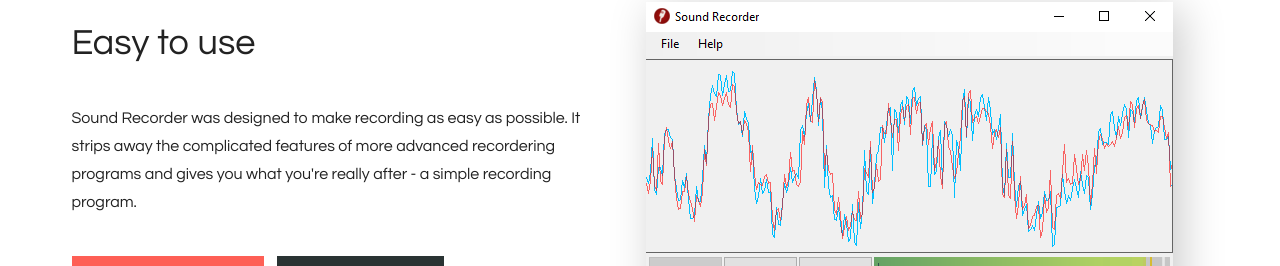
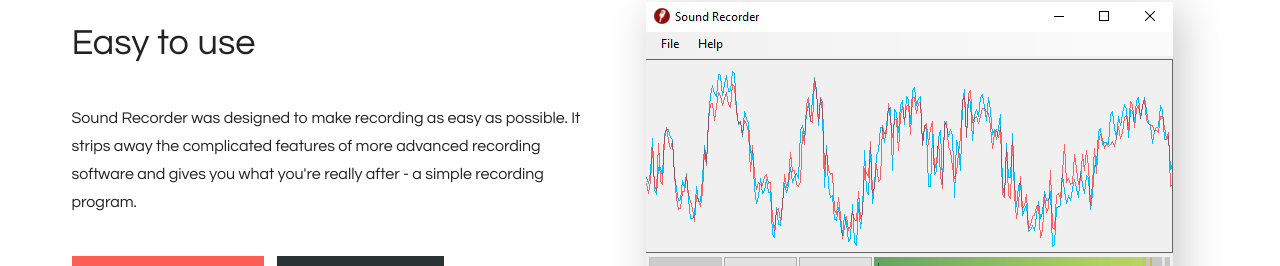
Before and after one commit to igl00/SoundRecorderWebsite, a plain HTML site: page index.html in a window 1280 px wide. Shown: the part 124-390 px from the top of the page. Drawn offline with Linux system fonts and the light colour scheme; a script that the page names is missing.

Commit message:
Fixed a typo

```diff
--- a/index.html
+++ b/index.html
@@ -46,7 +46,7 @@
                             <h3>Easy to use</h3>
 
                             <p>Sound Recorder was designed to make recording as easy as possible.
-                            It strips away the complicated features of more advanced recordering programs
+                            It strips away the complicated features of more advanced recording software
                             and gives you what you're really after - a simple recording program.
                             </p>
 
```
